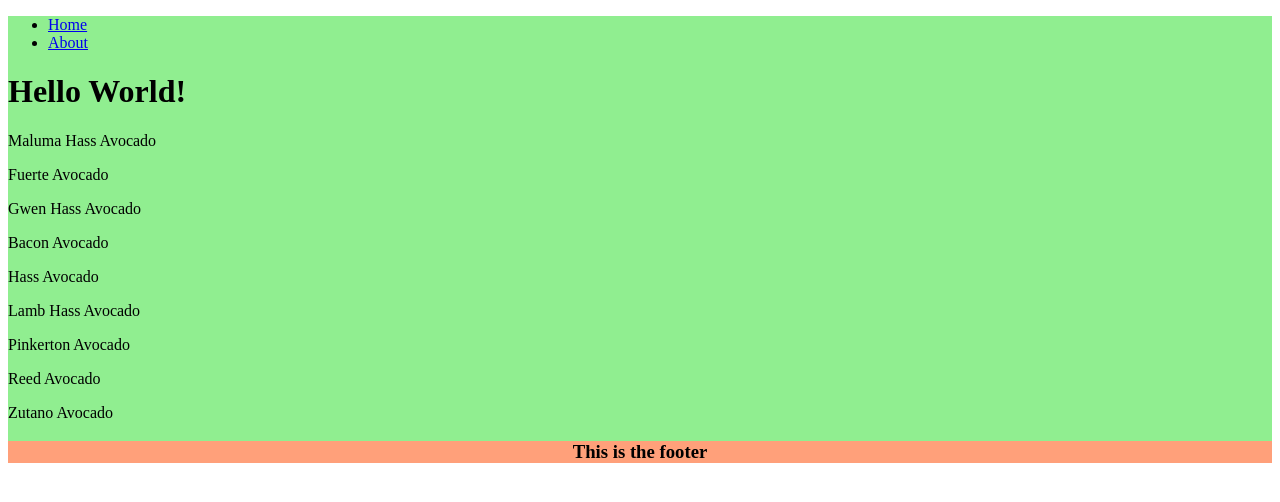
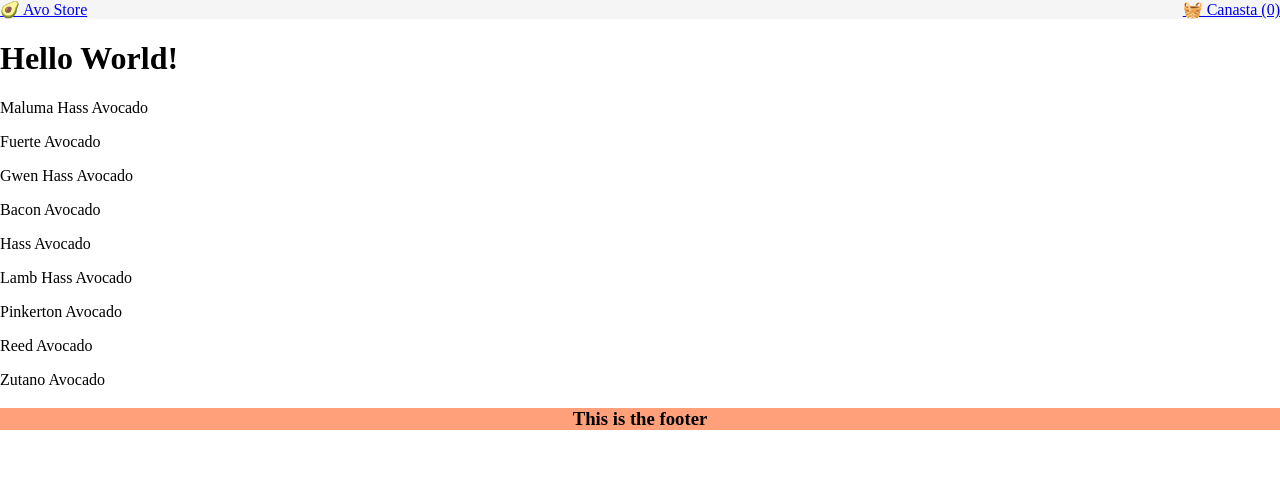
Before and after one commit to jesusmongedev/platzi-avo-app, a Next.js app: page / in a window 1280 px wide. Shown: the top 502 px of the page. Built offline with nearby package versions, Linux system fonts and the light colour scheme.

Commit message:
Building the Platzi Avos' Frontend. Header Component

```diff
--- a/components/Layout/index.js
+++ b/components/Layout/index.js
@@ -3,13 +3,13 @@ import styles from "@components/Layout/style.module.css";
 
 const Layout = ({ children }) => {
   return (
-    <div className={styles.container}>
+    <>
       <Navbar />
       {children}
       <footer className={styles.footer}>
         <h3>This is the footer</h3>
       </footer>
-    </div>
+    </>
   );
 };
 
--- a/components/Navbar/index.js
+++ b/components/Navbar/index.js
@@ -1,21 +1,23 @@
 import Link from "next/link";
+import styles from "@components/Navbar/style.module.css";
 
 const Navbar = () => {
   return (
-    <nav>
-      <ul>
-        <li>
+    <header className={styles.header}>
+      <nav className={styles.nav}>
+        <div>
           <Link href="/" prefetch={false}>
-            <a >Home</a>
+            <a>🥑 Avo Store</a>
           </Link>
-        </li>
-        <li>
-            <Link href="/about" prefetch={false}>
-                <a>About</a>
-            </Link>
-        </li>
-      </ul>
-    </nav>
+        </div>
+
+        <div>
+          <Link href="/about" prefetch={false}>
+            <a>🧺 Canasta (0) </a>
+          </Link>
+        </div>
+      </nav>
+    </header>
   );
 };
 
--- /dev/null
+++ b/components/Navbar/style.module.css
@@ -0,0 +1,7 @@
+.header {
+  background: whitesmoke;
+}
+.nav {
+  display: flex;
+  justify-content: space-between;
+}
--- /dev/null
+++ b/index-css/index.css
@@ -0,0 +1,3 @@
+body {
+  margin: 0;
+}
--- a/pages/_app.js
+++ b/pages/_app.js
@@ -1,5 +1,6 @@
 // import App from "next/app";
 import Layout from "@components/Layout";
+import "../index-css/index.css";
 
 function MyApp({ Component, pageProps }) {
   //.Casos de uso
--- a/pages/index.js
+++ b/pages/index.js
@@ -15,7 +15,7 @@ const Home = () => {
   }, []);
 
   return (
-    <div>
+    <>
       <Head>
         <title>Platzi-Avo 🥑</title>
       </Head>
@@ -25,7 +25,7 @@ const Home = () => {
           <p key={product.id}>{product?.name}</p>
         </>
       ))}
-    </div>
+    </>
   );
 };
 
```
